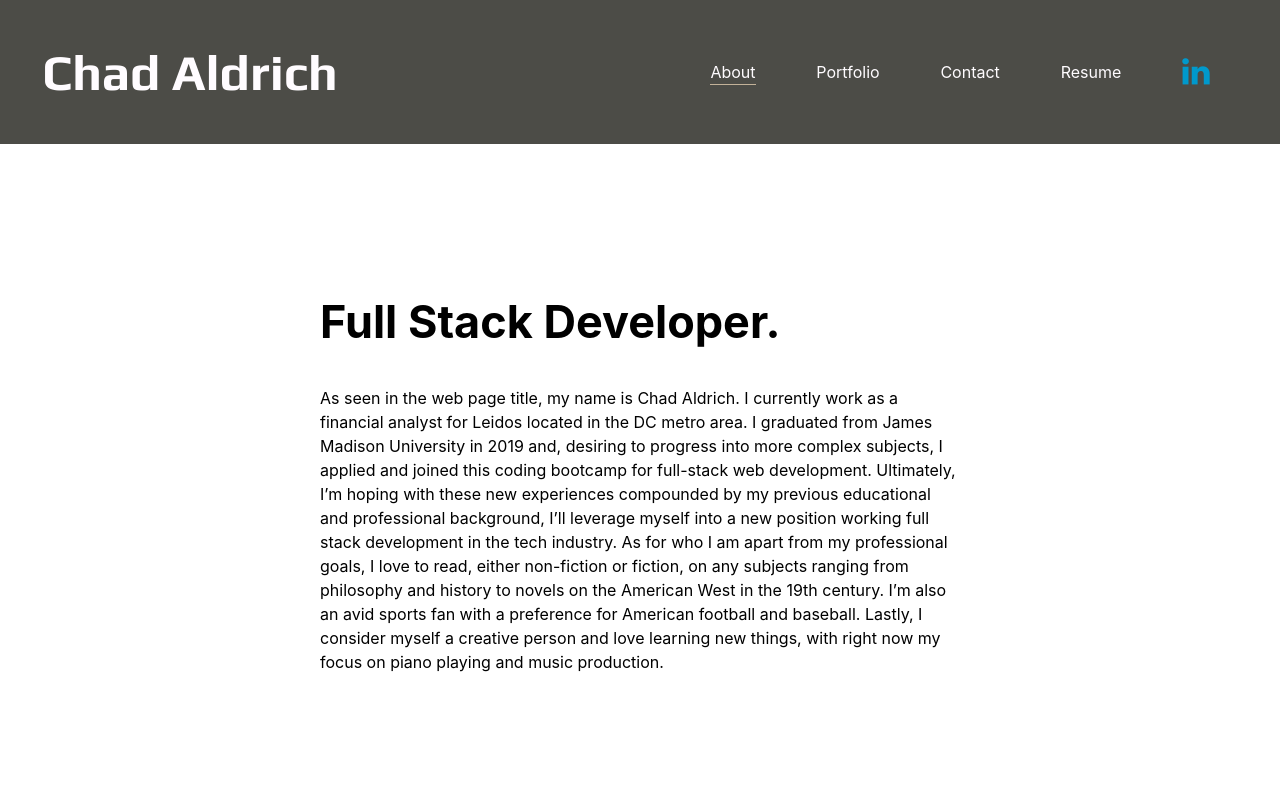
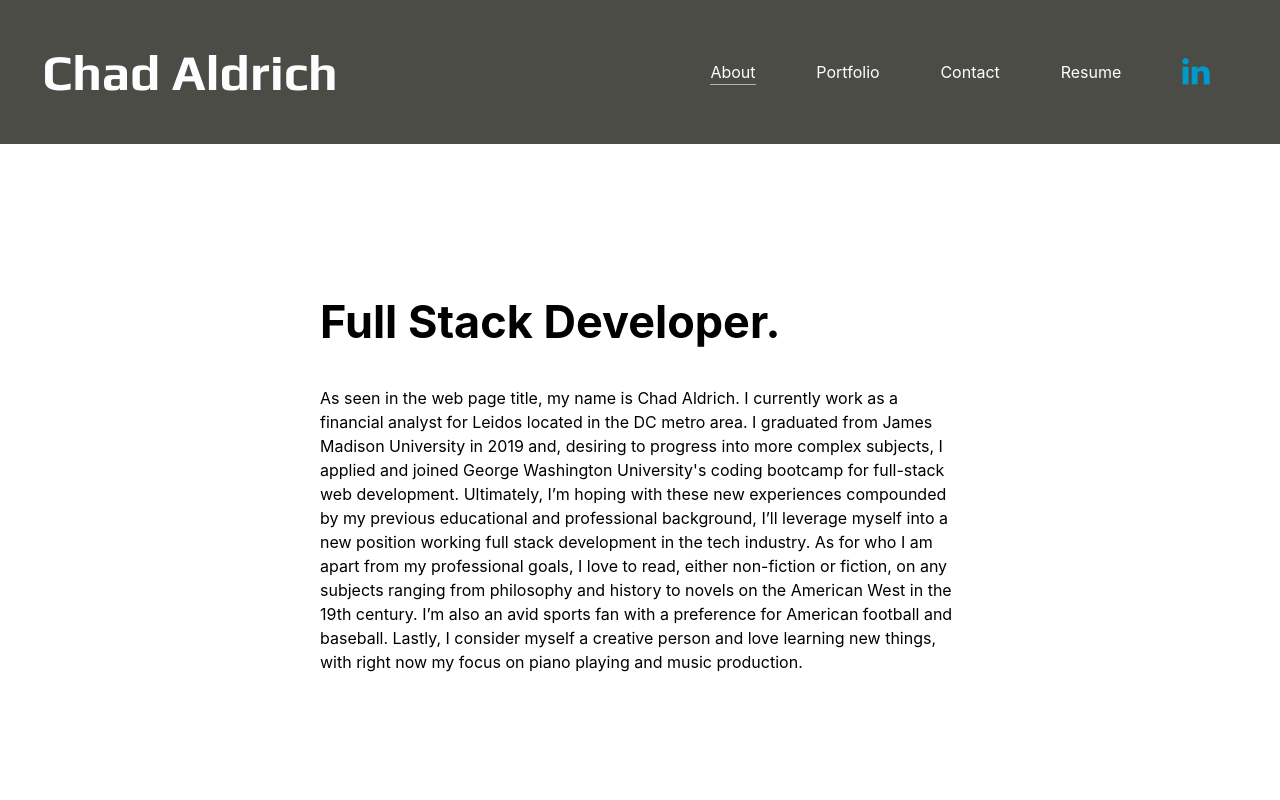
Before and after one commit to chaldrich24/chaldrich24.github.io, a React (Create React App) app: page / in a window 1280 px wide. Shown: the top 800 px of the page. Built offline with nearby package versions, Linux system fonts and the light colour scheme.

Commit message:
update about section

```diff
--- a/src/components/About/index.js
+++ b/src/components/About/index.js
@@ -7,7 +7,8 @@ function About() {
             <p>
                 As seen in the web page title, my name is Chad Aldrich. I currently work as a financial analyst for
                 Leidos located in the DC metro area. I graduated from James Madison University in 2019 and, desiring
-                to progress into more complex subjects, I applied and joined this coding bootcamp for full-stack web
+                to progress into more complex subjects, I applied and joined George Washington University's
+                coding bootcamp for full-stack web
                 development. Ultimately, I’m hoping with these new experiences compounded by my previous educational
                 and professional background, I’ll leverage myself into a new position working full stack development
                 in the tech industry. As for who I am apart from my professional goals, I love to read, either non-fiction
```
